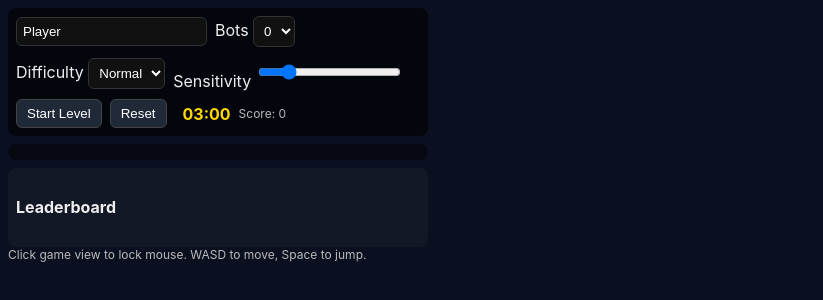
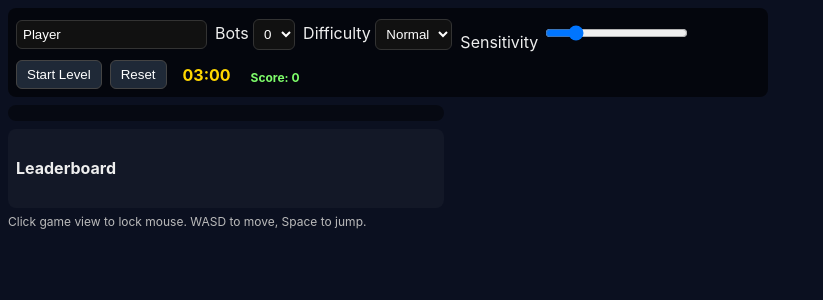
Before and after one commit to InfiniteMagazine228/tower-of-hell-pusher, a website: page public/index.html in a window 1280 px wide. Shown: the whole page, without its empty margins (0-823 px from the left). Drawn offline with nearby package versions, Linux system fonts and the light colour scheme.

Commit message:
Update style.css

```diff
--- a/public/style.css
+++ b/public/style.css
@@ -1,13 +1,14 @@
 html,body { height:100%; margin:0; font-family: Inter, Arial, sans-serif; background:#0b1020; color:#eee; }
-#game { width:100%; height:100vh; display:block; }
-#ui { position: absolute; top: 8px; left: 8px; z-index: 20; max-width:420px; }
+#game { width:100%; height:100vh; display:block; cursor: crosshair; }
+#ui { position: absolute; top: 8px; left: 8px; z-index: 40; max-width:760px; }
 #topbar { background: rgba(0,0,0,0.6); padding:8px; border-radius:8px; display:flex; gap:8px; align-items:center; flex-wrap:wrap; }
 #players { margin-top:8px; background: rgba(0,0,0,0.45); padding:8px; border-radius:8px; max-width:420px; max-height:220px; overflow:auto; }
 #leaderboard { margin-top:8px; background: rgba(255,255,255,0.03); padding:8px; border-radius:8px; max-width:420px; }
 #timer { font-weight:700; margin-left:8px; color:#ffd700; }
+#score { margin-left:12px; color:#7efc6a; font-weight:700; }
 input, select { padding:6px; border-radius:6px; border:1px solid #333; background:#111; color:#fff; }
 button { padding:6px 10px; border-radius:6px; border:1px solid #444; background:#1f2937; color:#fff; cursor:pointer; }
 button:hover { background:#374151; }
 .playerLabel { font-size:13px; margin-bottom:6px; display:flex; justify-content:space-between; align-items:center; gap:8px; }
 .botBadge { color:#ffb86b; font-weight:700; margin-left:6px; }
-.small { font-size:12px; color:#bbb; }
+.small { font-size:12px; color:#bbb; margin-top:6px; }
```
